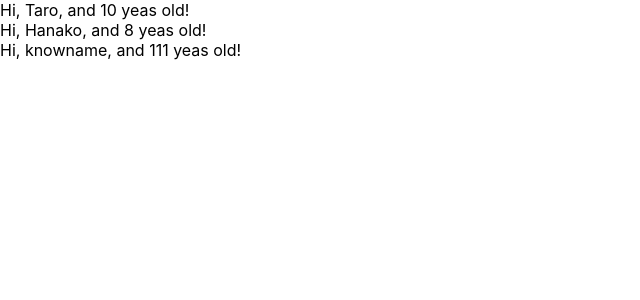
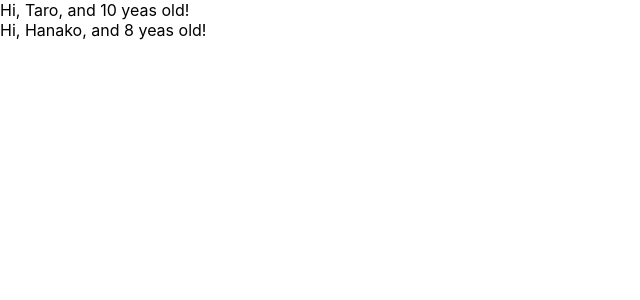
Before and after one commit to kokeiro1940/udemy-react-redux-crud-app, a React (Create React App) app: page / in a window 1280 px wide. Shown: the top 300 px of the page, without its empty margins (0-640 px from the left). Built offline with nearby package versions, Linux system fonts and the light colour scheme.

Commit message:
add-proptypes

```diff
--- a/src/App.js
+++ b/src/App.js
@@ -1,10 +1,13 @@
 import React from 'react';
+import PropTypes from 'prop-types';
 
 function App() {
   const profiles = [
     { name: "Taro", age: 10 },
     { name: "Hanako", age: 8 },
-    { name: "knowname"}
+    // PropTypes で Warning がでるようになる
+    // { name: "knowname" },
+    // { name: 22, age: "hoge"}
   ]
   return (
     <div>
@@ -23,8 +26,13 @@ const User = (props) => {
   return <div>Hi, {props.name}, and {props.age} yeas old!</div>
 }
 
-User.defaultProps = {
-  age: 111
+User.propTypes = {
+  name: PropTypes.string,
+  age: PropTypes.number.isRequired
 }
 
+// User.defaultProps = {
+//   age: 111
+// }
+
 export default App;
```
